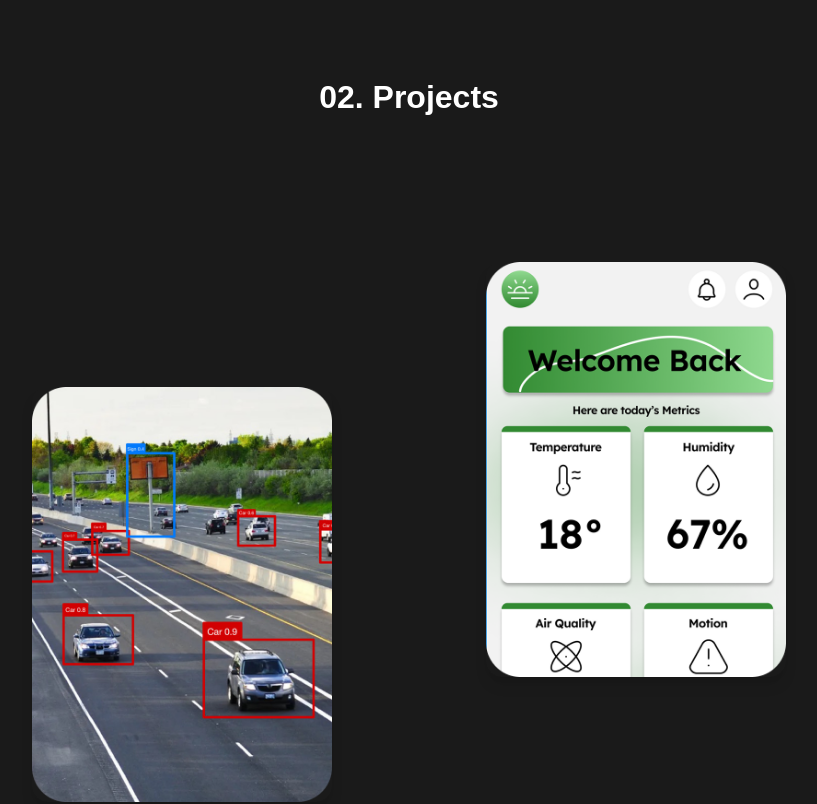
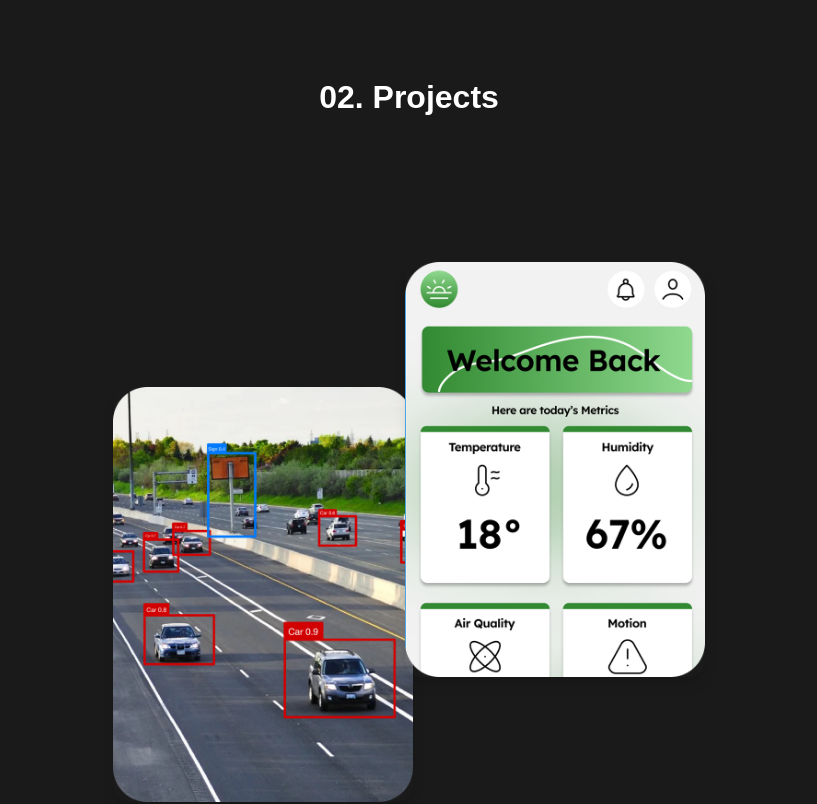
Before and after one commit to kzy0525/website, a Next.js app: page / in a window 1280 px wide. Shown: the part 1560-2364 px from the top of the page, without its empty margins (231-1048 px from the left). Built offline with nearby package versions, Linux system fonts and the light colour scheme; a web font is replaced by a local one.

Commit message:
organized project grid

```diff
--- a/src/app/page.js
+++ b/src/app/page.js
@@ -83,7 +83,7 @@
       <section id="projects" className="px-6 py-5 max-w-full mx-auto font-[var(--font-cantata)]">
         <h2 className="text-center text-[32px] font-bold mb-4">02. Projects</h2>
 
-        <div className="grid grid-cols-1 sm:grid-cols-2 gap-x-3 gap-y-4 max-w-4xl mx-auto place-items-center">
+        <div className="grid grid-cols-1 sm:grid-cols-2 gap-x-2 gap-y-2 max-w-xl mx-auto place-items-center">
           {/* --- Project 1 --- */}
           <a
             href="https://github.com/kzy0525/Hyperloop-Object-Detection"
```
